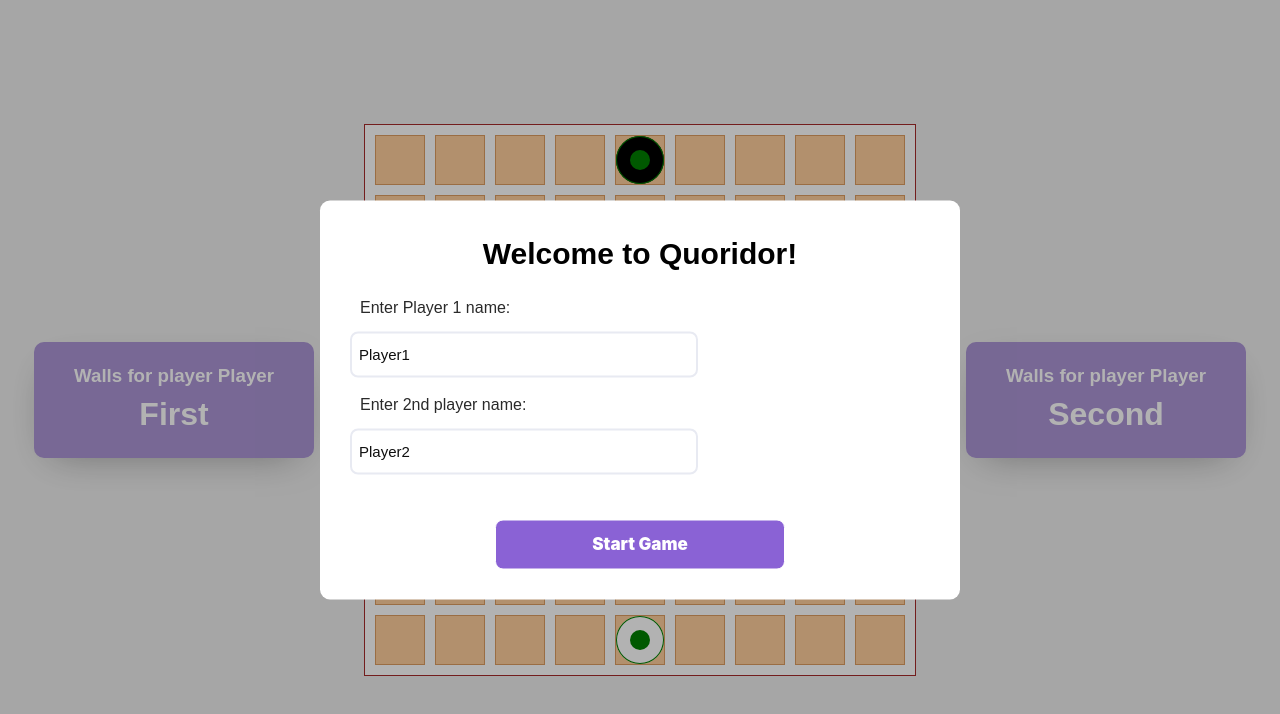
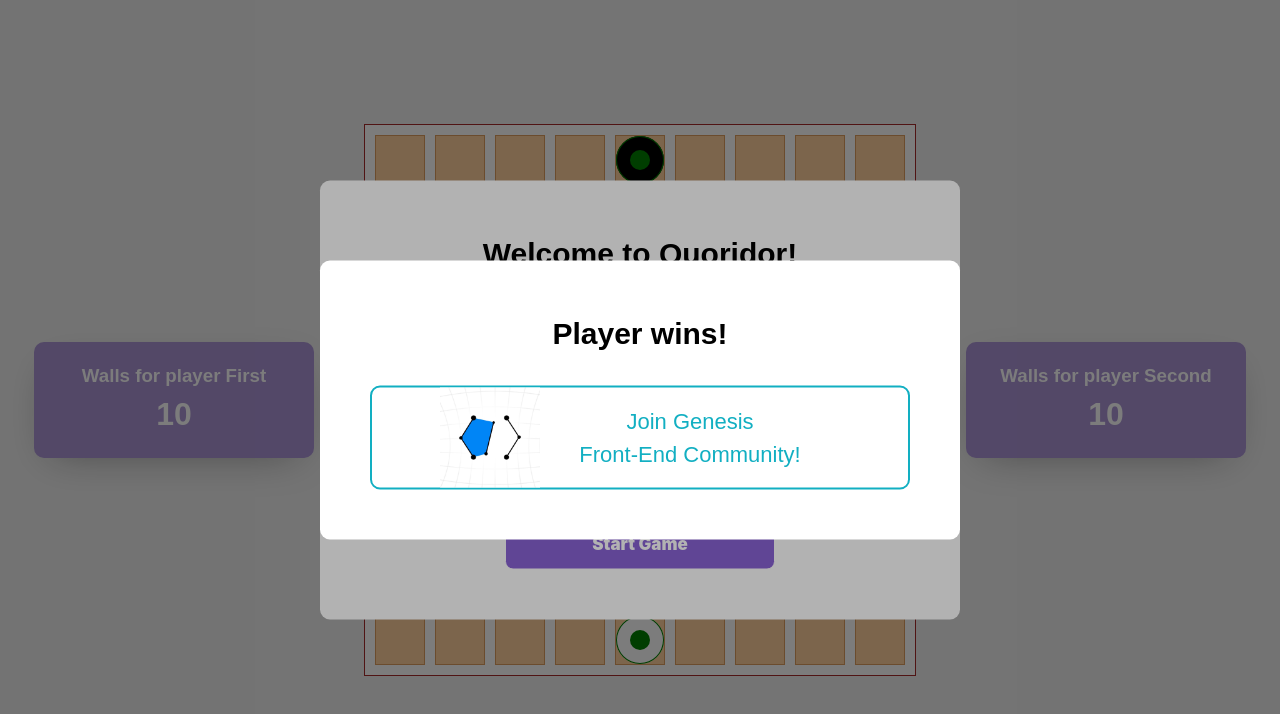
Before and after one commit to velichkoals/couridor, a React (Vite) app: page / in a window 1280 px wide. Shown: the top 714 px of the page. Built offline with nearby package versions, Linux system fonts and the light colour scheme.

Commit message:
feat: add finish modal

```diff
--- a/src/App.tsx
+++ b/src/App.tsx
@@ -5,15 +5,19 @@ import { Board } from './components/Board';
 import { BoardState } from './model';
 import { Chip } from './Chip';
 import StarterModal from './components/starter-modal';
+import FinishModal from './components/finish-modal';
 
 function App() {
 	const [isStartModalShown, setIsStartModalShown] = useState<boolean>(true);
+	const [isFinishModalShown, setIsFinishModalShown] = useState<boolean>(true);
+
 	const [firstChip, setFirstChip] = useState<Chip>(
-		new Chip(false, 10, 'First'),
+		new Chip(false, 'white', 10, 'First'),
 	);
 	const [secondChip, setSecondChip] = useState<Chip>(
-		new Chip(true, 10, 'Second'),
+		new Chip(true, 'black', 10, 'Second'),
 	);
+	const [winner, setWinner] = useState<Chip | null>(null);
 	const [boardState, setBoardState] = useState<BoardState>({
 		activeChip: firstChip,
 		first: {
@@ -32,6 +36,10 @@ function App() {
 		setSecondChip((prev) => ({ ...prev, name: player2 }));
 
 		setIsStartModalShown(false);
+	};
+
+	const handleFinishGame = () => {
+		setIsFinishModalShown(true);
 	};
 
 	return (
@@ -55,6 +63,10 @@ function App() {
 				isModalShown={isStartModalShown}
 				handleStartGame={handleStartGame}
 			/>
+			<FinishModal
+				isModalShown={isFinishModalShown}
+				winner={winner?.name || 'Player'}
+			/>
 		</div>
 	);
 }
--- a/src/components/finish-modal/index.tsx
+++ b/src/components/finish-modal/index.tsx
@@ -7,15 +7,14 @@ import { customStyles, ModalInterface } from '../starter-modal';
 
 export interface FinishModalInterface {
 	isModalShown: boolean;
-	winner: string;
+	winner?: string | null;
 }
 
-const FinishModal = ({ isModalShown, winner }: FinishModalInterface) => {
-	const handleRestartGame = () => {
-		console.log('restart game');
-	};
+const FinishModal = ({ isModalShown, winner }: FinishModalInterface) => (
+	// const handleRestartGame = () => {
+	// 	console.log('restart game');
+	// };
 
-	return (
 	<Modal
 		isOpen={isModalShown}
 		style={customStyles}
@@ -23,19 +22,19 @@ const FinishModal = ({ isModalShown, winner }: FinishModalInterface) => {
 	>
 		<ModalTitle>{winner} wins!</ModalTitle>
 
-			<ButtonWrapper>
-				<Button onClick={handleRestartGame}>Play again</Button>
-			</ButtonWrapper>
+		{/* <ButtonWrapper> */}
+		{/*	<Button onClick={handleRestartGame}>Play again</Button> */}
+		{/* </ButtonWrapper> */}
+		<AdLink href="https://t.me/Glorius529" target="_blank">
 			<AdWrapper>
 				<AdImage src="fe-comm.jpeg" />
 				<AdText>
-					Join Genesis <br /> Front-end Community!
+					Join Genesis <br /> Front-End Community!
 				</AdText>
 			</AdWrapper>
+		</AdLink>
 	</Modal>
 );
-};
-
 export default FinishModal;
 
 const ModalTitle = styled.h2`
@@ -99,3 +98,7 @@ const AdText = styled.p`
 	font-weight: 500;
 	text-align: center;
 `;
+
+const AdLink = styled.a`
+	text-decoration: none;
+`;
--- a/src/components/starter-modal/index.tsx
+++ b/src/components/starter-modal/index.tsx
@@ -20,7 +20,7 @@ export const customStyles = {
 		maxWidth: '640px',
 		width: 'calc(100vw - 40px)',
 		border: 'none',
-		padding: '30px',
+		padding: '50px',
 		borderRadius: '10px',
 	},
 	overlay: {
```
Lines whose indentation alone changed are shown as unchanged.
